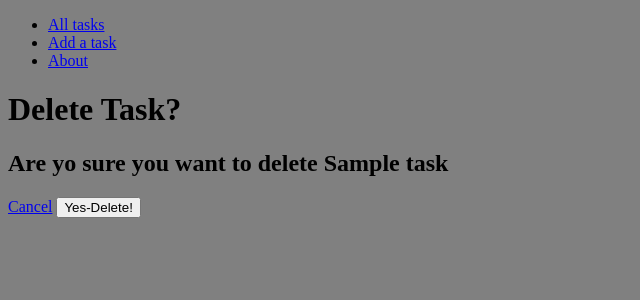
After one commit to EddieC97/Task-Flow, a Django app: page /tasks/1/delete/ in a window 1280 px wide. The commit adds this page. Shown: the top 300 px of the page, without its empty margins (0-640 px from the left). Run offline with Django 5.2, Linux system fonts and the light colour scheme; tables that the repository leaves empty hold one stand-in row (values such as "Sample post").

Commit message:
deleteView for tasks working

```diff
--- /dev/null
+++ b/main_app/templates/main_app/task_confirm_delete.html
@@ -0,0 +1,17 @@
+{% extends 'base.html' %}
+{% load static %}
+{% block content %}
+
+<div>
+    <h1>Delete Task?</h1>
+</div>
+
+<h2>Are yo sure you want to delete {{ task.name }}</h2>
+
+<form action="" method="post">
+    {% csrf_token %}
+    <a href="{% url 'task-detail' task.id %}">Cancel</a>
+    <button type="submit"> Yes-Delete! </button>
+</form>
+
+{% endblock %}
--- a/main_app/templates/tasks/detail.html
+++ b/main_app/templates/tasks/detail.html
@@ -14,6 +14,7 @@
         <h2><strong>Progress:</strong> {{ task.get_progress_display }}</h2>
         <div>
             <a href="{% url 'task-update' task.id %}">Edit</a>
+            <a href="{% url 'task-delete' task.id %}">Delete</a>
         </div>
     </div>
 </section>
--- a/main_app/urls.py
+++ b/main_app/urls.py
@@ -7,6 +7,7 @@ urlpatterns = [
     path('tasks/', views.task_index, name='task-index'),
     path('tasks/<int:task_id>/', views.task_detail, name='task-detail'),
     path('tasks/create/', views.TaskCreate.as_view(), name='task-create'),
-    path('tasks/<int:pk>/update/', views.TaskUpdate.as_view(), name='task-update')
+    path('tasks/<int:pk>/update/', views.TaskUpdate.as_view(), name='task-update'),
+    path('tasks/<int:pk>/delete/', views.TaskDelete.as_view(), name='task-delete')
 
 ]
--- a/main_app/views.py
+++ b/main_app/views.py
@@ -1,5 +1,5 @@
 from django.shortcuts import render
-from django.views.generic.edit import CreateView, UpdateView
+from django.views.generic.edit import CreateView, UpdateView, DeleteView
 from .models import Task
 from django.http import HttpResponse
 
@@ -27,3 +27,7 @@ class TaskCreate(CreateView):
 class TaskUpdate(UpdateView):
     model = Task
     fields= '__all__'
+
+class TaskDelete(DeleteView):
+    model = Task
+    success_url= '/tasks/'
```
